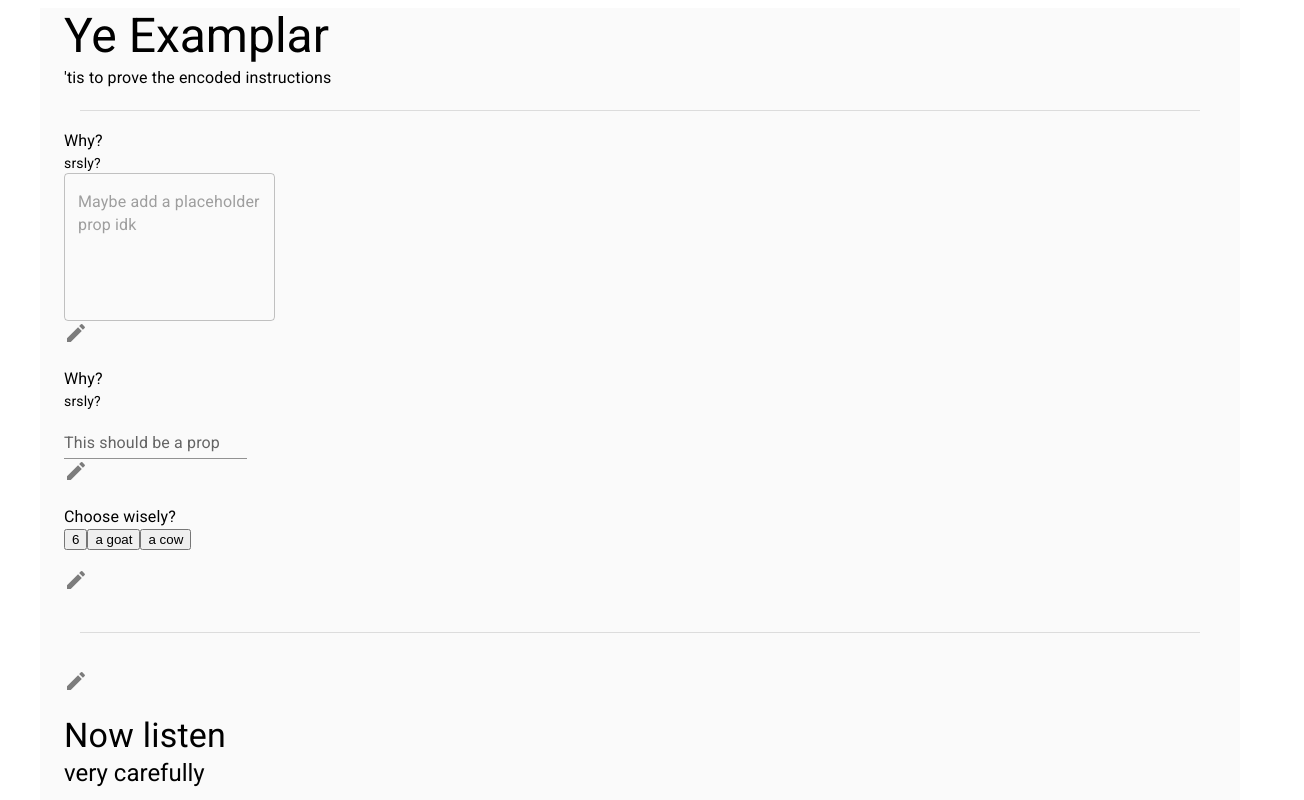
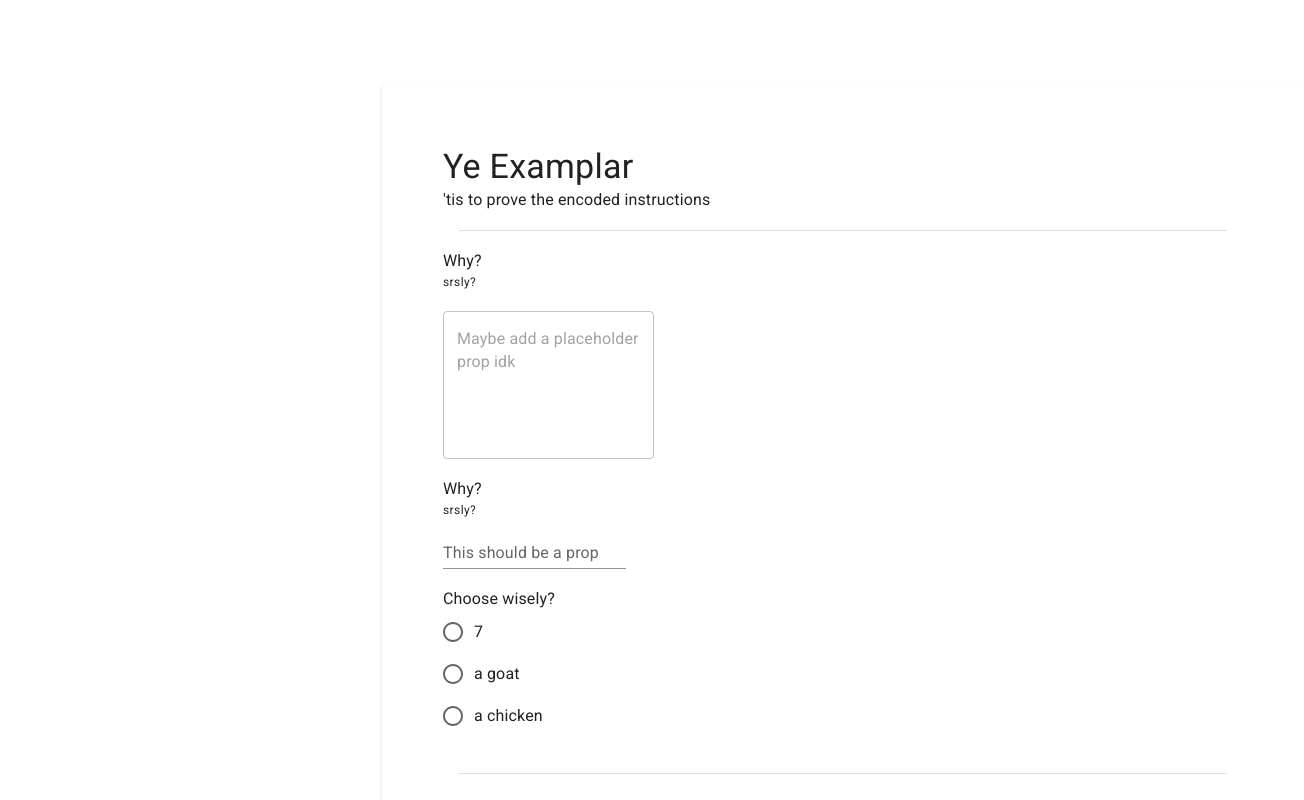
Before and after one commit to benw10-1/form-builder, a React (Create React App) app in the folder client/: page /alteditform in a window 1280 px wide. Shown: the top 800 px of the page, 1304 px wide, since content can reach past the window. Built offline with nearby package versions, Linux system fonts and the light colour scheme.

Commit message:
finished rendering nonedit part of editor, need edit part and creation logic

```diff
--- a/client/src/pages/ALTEditForm.js
+++ b/client/src/pages/ALTEditForm.js
@@ -16,26 +16,135 @@ import {
     Modal,
     TextField,
     Button,
-    Divider
+    Divider,
+    Card
 
 } from "@mui/material";
+
+
 import AddIcon from '@mui/icons-material/Add';
+import MoreHorizFilled from '@mui/icons-material/MoreHoriz';
 import EditIcon from '@mui/icons-material/Edit';
+import TitleRounded from '@mui/icons-material/TitleRounded';
 
-const cardsx = {
-    width: "280px",
-    height: "136px",
-    "&:hover": { boxShadow: 15 },
-    position: "relative",
-    margin: "26px 51px 0 0"
+import FormGroup from '@mui/material/FormGroup';
+import Checkbox from '@mui/material/Checkbox';
+import Radio from '@mui/material/Radio';
+import RadioGroup from '@mui/material/RadioGroup';
+import FormControlLabel from '@mui/material/FormControlLabel';
+import FormControl from '@mui/material/FormControl';
+import FormLabel from '@mui/material/FormLabel';
+
+
+const gray = {
+    color: "rgba(0,0,0,0.5)"
 }
+
+const editiconsx = {
+
+    opacity:".9",
+    position: "absolute",
+    top: "0px",
+    right: "0px",
+    fontSize:"30px",
+    opacity: ".25",
+    "&:hover": { opacity: ".85" }
+}
+
+const iconboxsx = {
+    position: "absolute",
+    top: "0px",
+    left: "0px",
+    width: "100%",
+    height: "100%",
+    opacity: ".0",
+    "&:hover": { opacity: "1.0" }
+}
+
+const boxsx = {
+
+    position:"relative",
+    width:"100%",
+}
+
+const formsx = {
+    /* Auto layout */
+
+    padding: "63px 61px 63px 61px",
+    overflow: "auto",
+
+    position: "absolute",
+    width: "800px",
+    height: "1040px",
+    left: "382px",
+    top: "83px",
+
+    /* Light/Background/Paper */
+    background: "#FFFFFF",
+
+    /* Elevation/1 */
+    boxShadow: "0px 2px 1px -1px rgba(0, 0, 0, 0.2), 0px 1px 1px rgba(0, 0, 0, 0.14), 0px 1px 3px rgba(0, 0, 0, 0.12)",
+    borderRadius: "4px"
+}
+
+const toolssx = {
+
+    width: "673px",
+    height: "40px",
+    display: "flex",
+    margin: "auto",
+    display:"flex",
+    alignItems: "center"
+}
+
+const toolboxsx = {
+    display:"flex",
+    marginRight: "25px"
+}
+
+const fontsx = {
+    fontFamily: 'Roboto',
+    fontStyle: "normal",
+    fontWeight: "400",
+    //display: flex;
+    //align-items: center;
+}
+
+const titlesx = {
+    fontSize: "34px",
+    lineHeight: "123.5%",
+    letterSpacing: "0.25px"
+
+}
+
+const headsx = {
+    fontSize: "24px",
+    lineHeight: "123.5%",
+    letterSpacing: "0.25px"
+
+}
+
+const normsx = {
+    fontSize: "16px",
+    lineHeight: "150%",
+    letterSpacing: "0.15px"
+
+}
+
+const subsx = {
+    fontSize: "12px",
+    lineHeight: "166%",
+    letterSpacing: "0.4px"
+
+}
+
 const centered = {
     display: "flex",
     justifyContent: "center",
     alignItems: "center"
 }
 const plussx = {
-    width: "14px"
+    width: "20px"
 }
 const hoversx = {
     "&:hover": { cursor: "pointer" }
@@ -58,8 +167,8 @@ const NormalRender = ( {piece} ) => {
     if(piece.type == "header"){
         return (
             <>
-                <Typography variant="h4" component="h3">{parsed.htext}</Typography>
-                {parsed.hsubtext && <Typography variant="h5" component="h5">{parsed.hsubtext}</Typography>}
+                <Typography sx={{...fontsx,...headsx}}>{parsed.htext}</Typography>
+                {parsed.hsubtext && <Typography sx={{...fontsx,...normsx}}>{parsed.hsubtext}</Typography>}
 
             </>
         )
@@ -68,20 +177,19 @@ const NormalRender = ( {piece} ) => {
             <>
                 <br/>
                 <Divider variant="middle" />
-                <br/>
+
             </>
         )
     }else if (piece.type == "question"){
 
         if(parsed.qtype == "text"){
-            //if text box height is given, set it, else 1 line
-            let r = 1;
+            //if text box height is given use box, else line
             if(parsed.inSize && parsed.inSize!=1){
-                r = parsed.inSize;
+                let r = parsed.inSize;
                 return (
                     <>
-                    <Typography variant="body1" component="x">{parsed.qtext}</Typography><br/>
-                    {parsed.qsubtext  && <Typography variant="body2" component="x">{parsed.qsubtext}</Typography>}<br/>
+                    <Typography sx={{...fontsx,...normsx}}>{parsed.qtext}</Typography>
+                    {parsed.qsubtext  && <Typography sx={{...fontsx,...subsx}}>{parsed.qsubtext}</Typography>}<br/>
                     <TextField
                         id="outlined-multiline-static"
                         //label="Multiline"
@@ -96,8 +204,8 @@ const NormalRender = ( {piece} ) => {
             } else{
                 return (
                     <>
-                    <Typography variant="body1" component="x">{parsed.qtext}</Typography><br/>
-                    {parsed.qsubtext  && <Typography variant="body2" component="x">{parsed.qsubtext}</Typography>}<br/>
+                    <Typography sx={{...fontsx,...normsx}}>{parsed.qtext}</Typography>
+                    {parsed.qsubtext  && <Typography sx={{...fontsx,...subsx}}>{parsed.qsubtext}</Typography>}
                     <TextField id="standard-basic" label="This should be a prop" variant="standard" />
 
                     </>
@@ -105,16 +213,40 @@ const NormalRender = ( {piece} ) => {
 
             }
 
-        }else if (parsed.qtype == "multiple"){
+        }else if (parsed.qtype == "check"){
+            var renoc = [];
+            for (var i = 0; i < parsed.qoptions.length; i++) {renoc.push(<FormControlLabel control={<Checkbox />} label={parsed.qoptions[i]} />)}
+            return (
+                <>
+                    <Typography sx={{...fontsx,...normsx}}>{parsed.qtext}</Typography>
+                    <FormLabel >{parsed.qsubtext}</FormLabel>
+                    <FormGroup>
+                        {renoc}
+                    </FormGroup>
+
+
+
+
+
+                </>
+            )
+        }else if (parsed.qtype == "radio"){
             //if text box height is given, set it, else 1 line
-            var reno = [];
-            for (var i = 0; i < parsed.qoptions.length; i++) {reno.push(<button type="button" >{parsed.qoptions[i]}</button>)}
+            var renor = [];
+            for (var i = 0; i < parsed.qoptions.length; i++) {renor.push( <FormControlLabel  control={<Radio />} value={parsed.qoptions[i]} label={parsed.qoptions[i]}/>)}
                 ////okok the component below has to be a unique identifier, right?
             return (
                 <>
-                    <Typography variant="body1" component="x">{parsed.qtext}</Typography>
-                    {parsed.qsubtext  && <Typography variant="body2" component="x">{parsed.qsubtext}</Typography>}
-                    <div>{reno}</div>
+                    <Typography sx={{...fontsx,...normsx}}>{parsed.qtext}</Typography>
+                    <FormControl>
+                        <FormLabel >{parsed.qsubtext}</FormLabel>
+                        <RadioGroup aria-labelledby="demo-radio-buttons-group-label"  name="radio-buttons-group">
+                            {renor}
+                        </RadioGroup>
+                    </FormControl>
+
+
+
 
 
 
@@ -147,8 +279,8 @@ const Titler = ({form}) => {
 
     return (
         <>
-            <Typography variant="h3" component="h3">{form.title}</Typography>
-            {form.description && <Typography variant="subtitle1" component="h5">{form.description}</Typography>}
+            <Typography sx={{...fontsx,...titlesx}}>{form.title}</Typography>
+            {form.description && <Typography sx={{...fontsx,...normsx}}>{form.description}</Typography>}
             <br/>
             <Divider variant="middle" />
             <br/>
@@ -165,22 +297,20 @@ function Editor ({pieces}) {
     for (var i = 0; i < pieces.length; i++) {
         //if not currently being edited then normal render
         renP.push(
-
-            <Box >
-                <NormalRender  piece={pieces[i]} Key={i} />
-
-
-                <br/>
-                <EditIcon sx={{opacity:"0.5"}}/>
+            <>
+            <Box sx={boxsx}  >
+                <Box sx={iconboxsx}>
+                    <EditIcon sx={editiconsx}/>
+                </Box>
+                <NormalRender sx={{backgroundColor:"blue"}} piece={pieces[i]} Key={i} />
                 <br/><br/>
             </Box>
-
+            </>
         );
     }
     return (
-        <div>{renP}</div>
+        <>{renP}</>
     )
-
 
 }
 
@@ -195,12 +325,12 @@ function ALTEditForm() {
         piecerefs:[
             {type:"question", props:[{key:"qtype",value:"text"},{ key:"qtext",value:"Why?"},{ key:"qsubtext", value: "srsly?"},{key:"inSize", value:"5" }]},
             {type:"question", props:[{key:"qtype",value:"text"},{ key:"qtext",value:"Why?"},{ key:"qsubtext", value: "srsly?"}]},
-            {type:"question", props:[{key:"qtype", value:"multiple"},{ key:"qtext", value:"Choose wisely?"},{key: "qoptions", value:["6", "a goat","a cow"]}]},
+            {type:"question", props:[{key:"qtype", value:"radio"},{ key:"qtext", value:"Choose wisely?"},{ key:"qoptions", value:"7"},{ key:"qoptions", value: "a goat"},{ key:"qoptions", value:"a chicken"}]},
             {type:"break", props:[]},
             {type:"header", props:[{key:"htext", value:"Now listen"},{ key:"hsubtext", value: "very carefully"}]},
             {type:"header", props:[{key:"htext", value:"Keep listening"}]},
-            {type:"question", props:[{key:"qtype", value:"multiple"},{ key:"qtext", value:"Choose recklessly?"},{ key:"qoptions", value:["7", "a goat","a chicken"]}]},
-            {type:"question", props:[{key:"qtype", value:"multiple"},{ key:"qtext", value:"Choose recklessly?"},{ key:"qoptions", value:"7"},{ key:"qoptions", value: "a goat"},{ key:"qoptions", value:"a chicken"}]}
+            {type:"question", props:[{key:"qtype", value:"check"},{ key:"qtext", value:"Choose recklessly"}, {key:"qsubtext", value:"dooo it, doo it"},{ key:"qoptions", value:"7"},{ key:"qoptions", value: "a goat"},{ key:"qoptions", value:"a chicken"}]},
+            {type:"question", props:[{key:"qtype", value:"radio"},{ key:"qtext", value:"Choose recklessly"}, {key:"qsubtext", value:"dooo it, doo it"},{ key:"qoptions", value:"7"},{ key:"qoptions", value: "a goat"},{ key:"qoptions", value:"a chicken"}]}
         ]
 
     }
@@ -208,15 +338,26 @@ function ALTEditForm() {
 
 
     return(
-        <Container sx={{overflow:"auto"}}>
+        <Card sx={formsx}>
             <Titler form={form1}/>
             <Editor pieces={form1.piecerefs}/>
-            <AddIcon sx={plussx} fontSize={"medium"} />
+            <Card sx={toolssx}>
+                <Box sx={toolboxsx}>
+                    <AddIcon sx={{...plussx,...gray}} fontSize={"medium"} />
+                    <Typography sx={{...fontsx,...normsx,...gray}}>Add Question</Typography>
+                </Box>
+                <Box sx={toolboxsx}>
+                    <TitleRounded sx={{...plussx,...gray}} fontSize={"medium"} />
+                    <Typography sx={{...fontsx,...normsx,...gray}}>Add Header</Typography>
+                </Box>
+                <Box sx={toolboxsx}>
+                    <MoreHorizFilled sx={{...plussx,...gray}} fontSize={"medium"} />
+                    <Typography sx={{...fontsx,...normsx,...gray}}>Add Divider</Typography>
+                </Box>
 
-            <Avatar variant={"circular"} size={"40px"} sx={{ padding: "13px", ...hoversx }} onClick={()=>{console.log("yoo")}}>
-                    <AddIcon sx={plussx} fontSize={"medium"} />
-            </Avatar>
-        </Container>
+
+            </Card>
+        </Card>
 
     )
 
```
